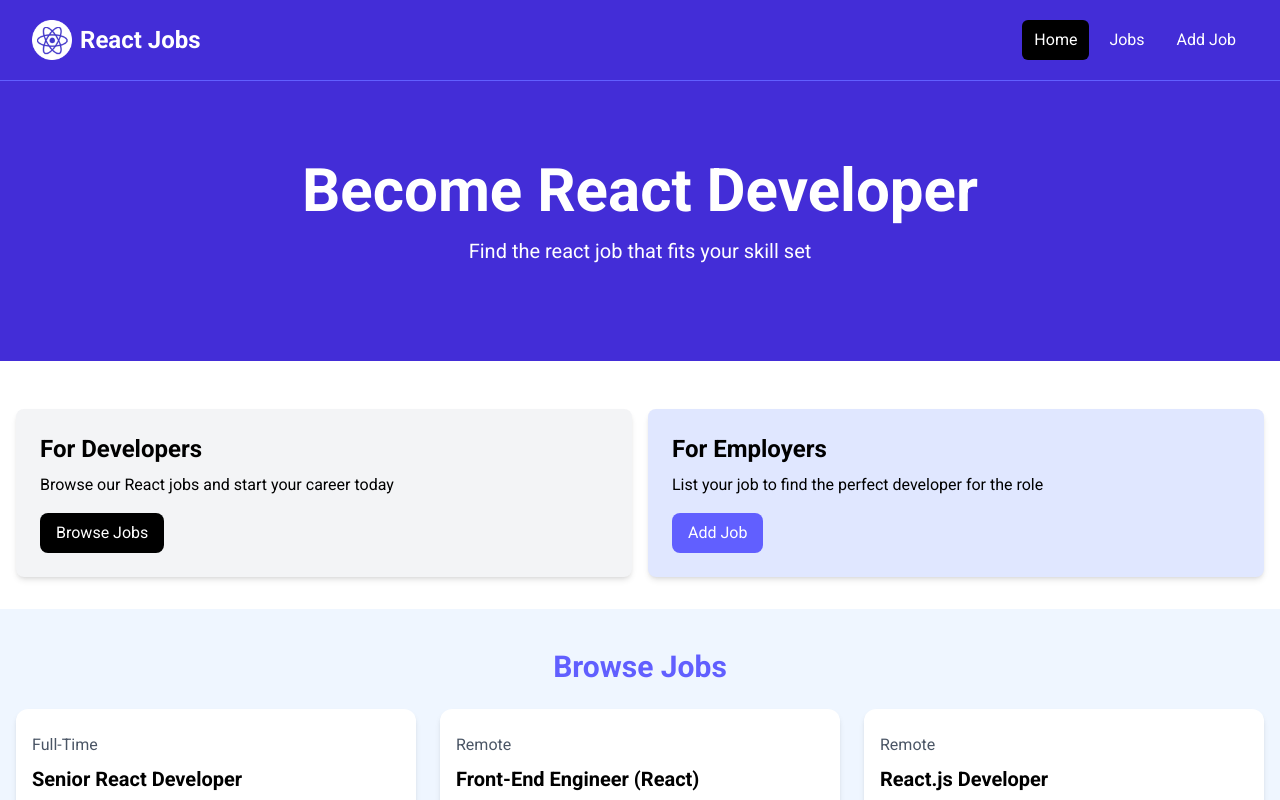
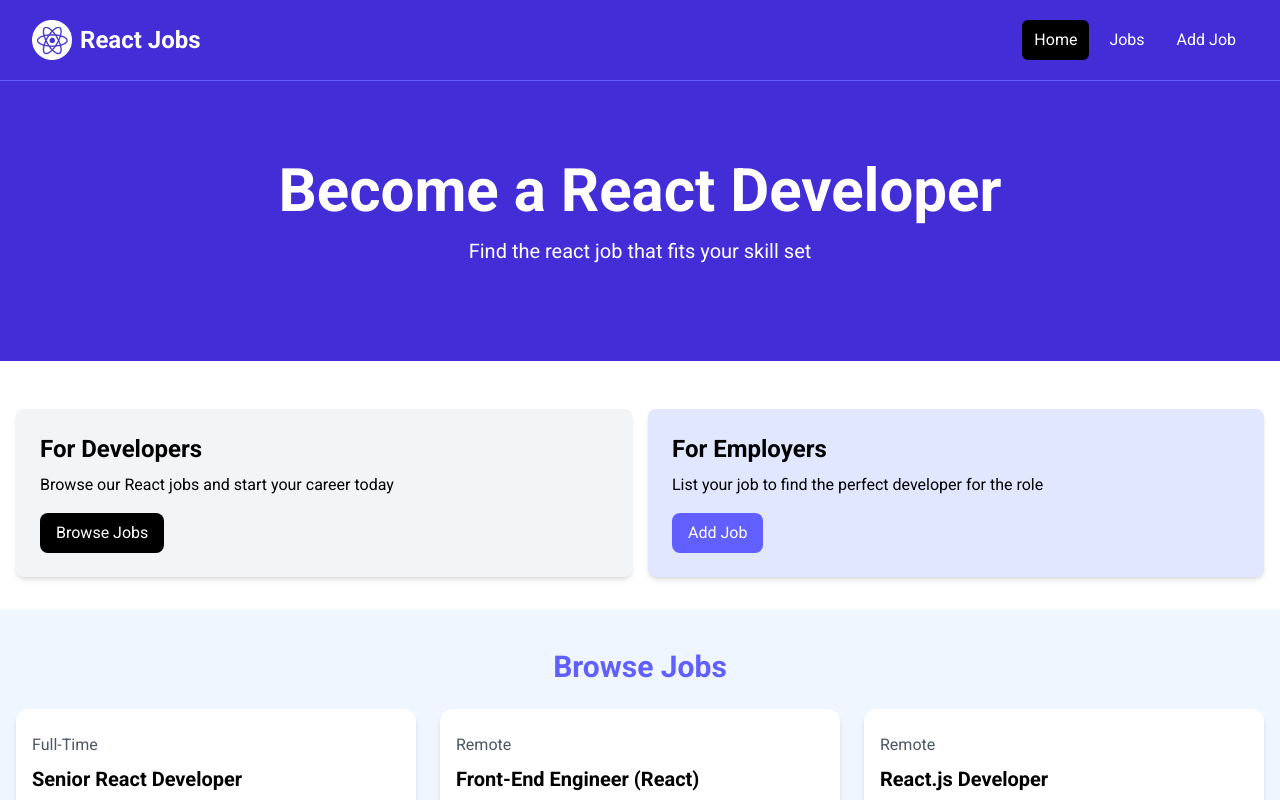
Before and after one commit to markoGodic7/React-Job-Portal, a React (Vite) app: page / in a window 1280 px wide. Shown: the top 800 px of the page. Built offline with nearby package versions, Linux system fonts and the light colour scheme.

Commit message:
implementing changes suggested by coderabbit

```diff
--- a/src/components/Hero.jsx
+++ b/src/components/Hero.jsx
@@ -1,7 +1,7 @@
 import React from 'react'
 
 const Hero = ({
-                  title="Become React Developer",
+                  title="Become a React Developer",
                   subtitle="Find the react job that fits your skill set"
 }) => {
     return (
```
